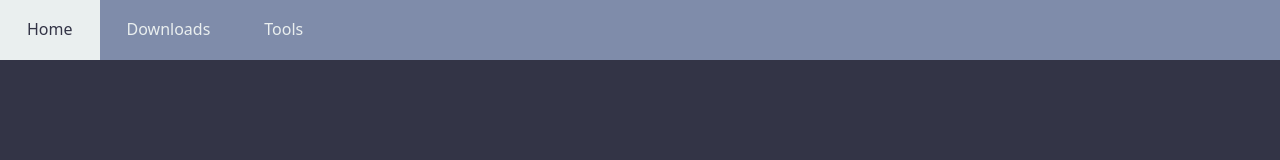
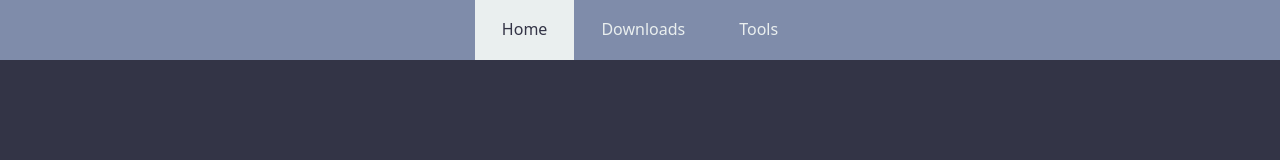
Before and after one commit to Paraldos/Bold-Legends-Website, a website built with Vite: page index.html in a window 1280 px wide. Built offline with nearby package versions, Linux system fonts and the light colour scheme.

Commit message:
adjustment to navbar

```diff
--- a/src/components/navbar/navbar.css
+++ b/src/components/navbar/navbar.css
@@ -1,12 +1,17 @@
-.navbar {
+nav {
   position: absolute;
   top: 0;
   left: 0;
+  height: var(--nav-height);
   width: 100%;
-  height: var(--nav-height);
   background-color: var(--bg-navbar);
+  display: flex;
+  justify-content: center;
 
-  display: flex;
+  ul {
+    display: flex;
+    height: 100%;
+  }
 
   li {
     height: 100%;
--- a/src/components/navbar/navbar.ts
+++ b/src/components/navbar/navbar.ts
@@ -4,11 +4,13 @@ export default class Navbar {
   constructor(root: HTMLElement) {
     console.log(root);
     root.innerHTML = `
-		<ul class="navbar">
-			<li class="selected">Home</li>
-			<li>Downloads</li>
-			<li>Tools</li>
-		</ul>
+		<nav>
+			<ul class="navbar">
+				<li class="selected">Home</li>
+				<li>Downloads</li>
+				<li>Tools</li>
+			</ul>
+		</nav>
 	`;
   }
 }
```
